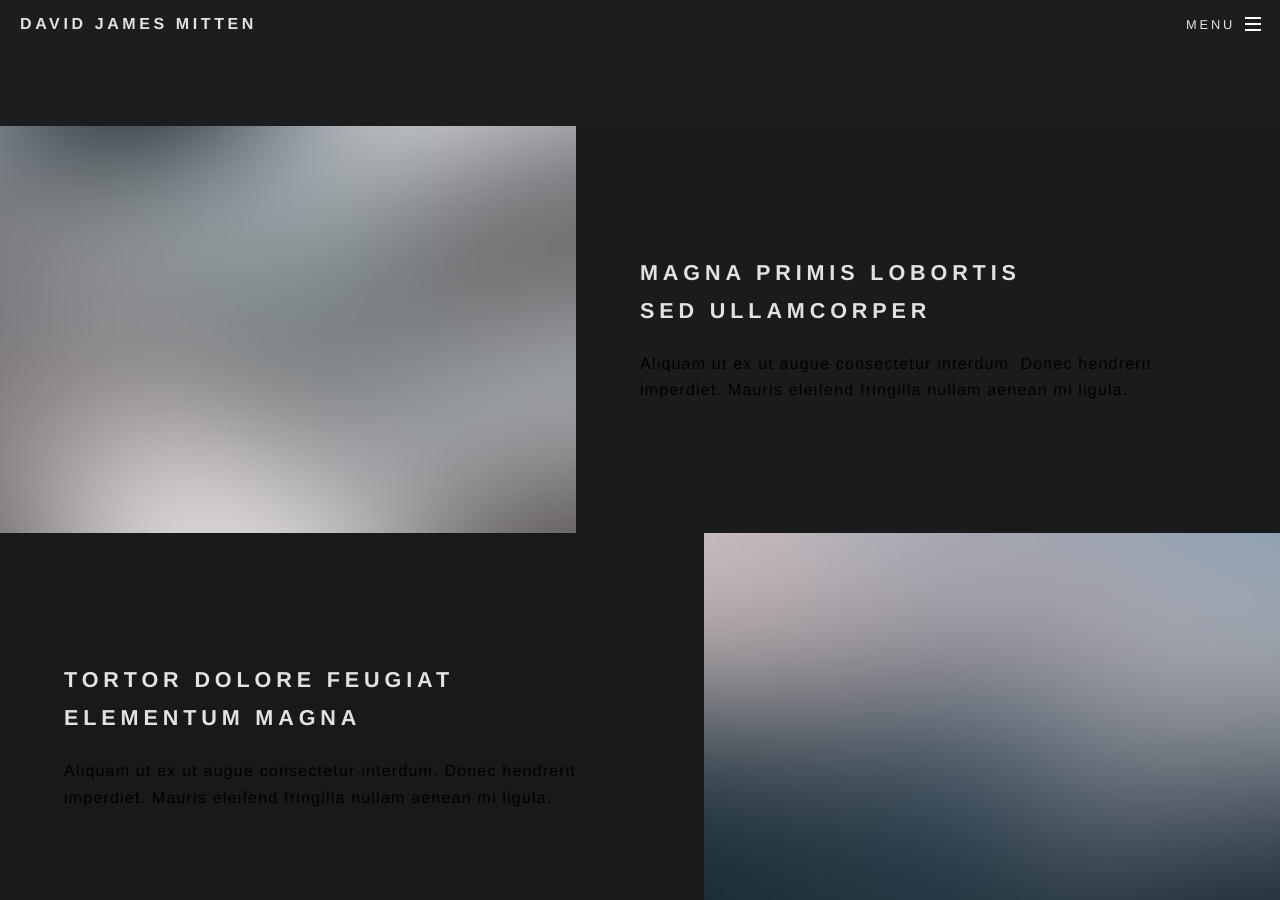
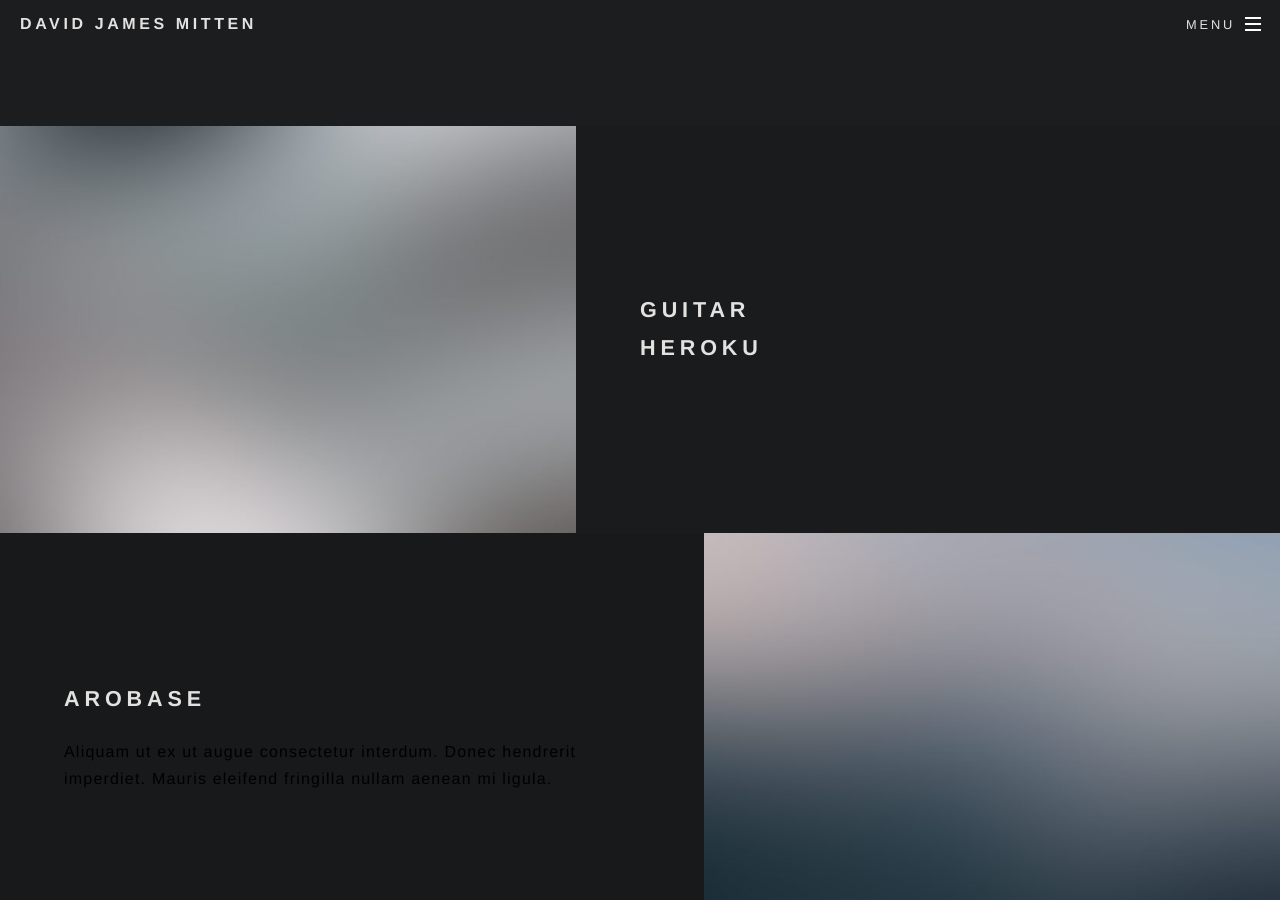
Before and after one commit to DaveMitten/DaveMitten.github.io, a Jekyll site: the page built from index.html, in a window 1280 px wide and 900 px high, scrolled down 1601 px. Built offline with Jekyll 4.4.1, drawn with Linux system fonts in a browser that asks for light colours; some web fonts are replaced; some of the changed text lies outside the part shown.

Commit message:
adding projects

```diff
--- a/index.html
+++ b/index.html
@@ -33,25 +33,30 @@
 					<section id="two" class="wrapper alt style2">
 						<section class="spotlight">
 							<div class="image"><img src="images/pic01.jpg" alt="" /></div><div class="content">
-								<h2>Magna primis lobortis<br />
-								sed ullamcorper</h2>
-								<p>Aliquam ut ex ut augue consectetur interdum. Donec hendrerit imperdiet. Mauris eleifend fringilla nullam aenean mi ligula.</p>
+								<h2>GuITar <br />
+                  Heroku
+								</h2>
+								<p></p>
 							</div>
 						</section>
 						<section class="spotlight">
 							<div class="image"><img src="images/pic02.jpg" alt="" /></div><div class="content">
-								<h2>Tortor dolore feugiat<br />
-								elementum magna</h2>
+								<h2>Arobase</h2>
 								<p>Aliquam ut ex ut augue consectetur interdum. Donec hendrerit imperdiet. Mauris eleifend fringilla nullam aenean mi ligula.</p>
 							</div>
 						</section>
 						<section class="spotlight">
 							<div class="image"><img src="images/pic03.jpg" alt="" /></div><div class="content">
-								<h2>Augue eleifend aliquet<br />
-								sed condimentum</h2>
+								<h2>What's your beef</h2>
 								<p>Aliquam ut ex ut augue consectetur interdum. Donec hendrerit imperdiet. Mauris eleifend fringilla nullam aenean mi ligula.</p>
 							</div>
 						</section>
+            <section class="spotlight">
+							<div class="image"><img src="images/pic02.jpg" alt="" /></div><div class="content">
+								<h2>Discuss</h2>
+								<p>Aliquam ut ex ut augue consectetur interdum. Donec hendrerit imperdiet. Mauris eleifend fringilla nullam aenean mi ligula.</p>
+							</div>
+						</section>.
 					</section>
 
 				<!-- Three -->
```
